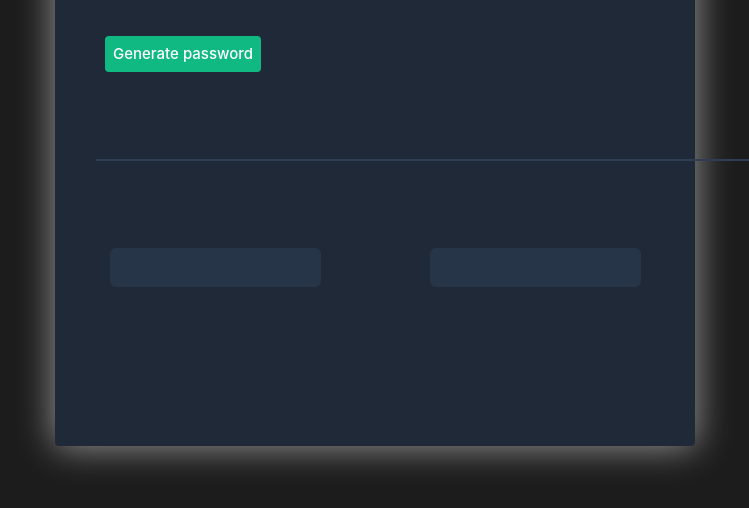
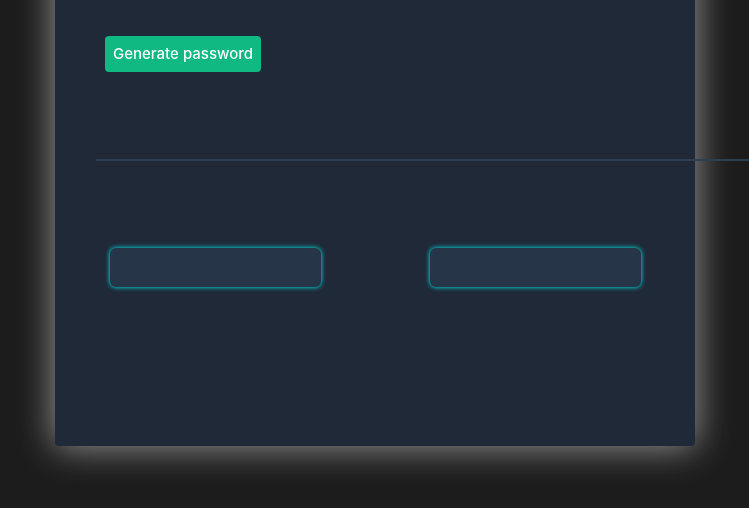
Before and after one commit to Baivab007/Front-end-projects, a plain HTML site: page Password_Generator_Project/index.html in a window 1280 px wide. Shown: the part 274-782 px from the top of the page, without its empty margins (265-1014 px from the left). Drawn offline with Linux system fonts and the light colour scheme.

Commit message:
Update index.css

```diff
--- a/Password_Generator_Project/index.css
+++ b/Password_Generator_Project/index.css
@@ -101,4 +101,5 @@ color: white;
     font-size: 30px;
     text-align: center;
     font-family: "karla";
+    box-shadow: 0px 0px 5px 0px cyan;
 }
```
Lines whose indentation alone changed are shown as unchanged.
